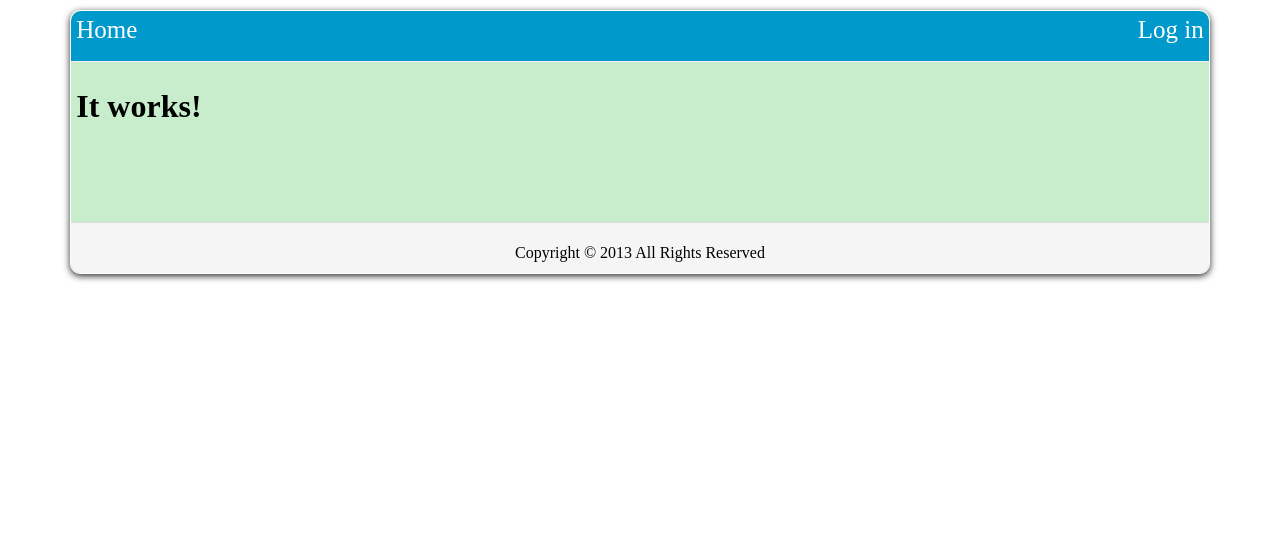
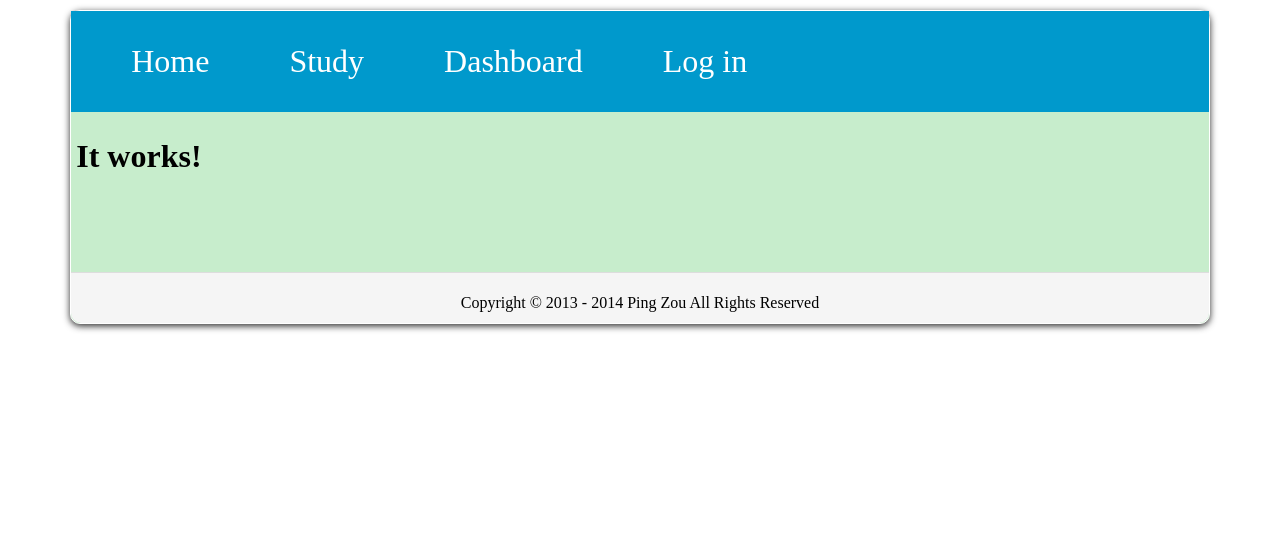
Before and after one commit to pz325/hornbook-django, a Django app: page / in a window 1280 px wide. Shown: the top 552 px of the page. Run offline with Django 3.2, Linux system fonts and the light colour scheme; parts of the project's set-up code (start-up, migrations or seed data) failed here and were passed over; some libraries are stand-ins or nearby versions.

Commit message:
add popup menu

```diff
--- a/static/css/main.css
+++ b/static/css/main.css
@@ -1,16 +1,71 @@
 /* header */
-.header
+.header_container
 {
-    overflow: auto;
+    font-size: 2em;
+    color: #FFFFFF;
+    background: #0099CC;
 }
-.header .menu
-{
-    float: left;
-}
-.header .account
+.header_container .username
 {
     float: right;
 }
+
+/* popup menu */
+nav ul ul {
+    display: none;
+}
+nav ul li:hover > ul {
+    display: block;
+}
+nav ul {
+    background: #0099CC;
+    padding: 0 20px;
+    list-style: none;
+    position: relative;
+    display: inline-table;
+}
+    nav ul:after {
+        content: ""; clear: both; display: block;
+    }
+    nav ul li {
+        float: left;
+    }
+
+nav ul li:hover {
+    background: #0099EE;
+}
+    nav ul li:hover a {
+        color: #FFFFFF;
+    }
+        nav ul li a {
+            display: block;
+            padding: 0px 40px 0px 40px;
+            color: #FFFFFF;
+            text-decoration: none;
+        }
+
+nav ul ul {
+    background: #0099EE;
+    border-radius: 0px;
+    padding: 0;
+    position: absolute;
+    top: 100%;
+}
+    nav ul ul li {
+        float: none;
+        border-top: 1px solid #EEEEEE;
+        border-bottom: 1px solid #EEEEEE;
+        position: relative;
+    }
+        nav ul ul li a {
+            padding: 15px 40px 0px 40px;
+            color: #fff;
+        }
+            nav ul ul li a:hover {
+                background: #0099EE;
+            }
+
+
 
 /* Study page controllers*/
 .controllers_wrapper
--- a/templates/base.html
+++ b/templates/base.html
@@ -22,22 +22,26 @@
   </head>
 
   <body>
-
     <div class="container">
-      <div class="header">
-        <div class="menu">
-          <a href="/">Home</a>
-          {% block page-header %}
-          {% endblock %}
-        </div>
-        <div class="account">
-          {% if user.is_authenticated %}
-            <span>{{user.username}}</span>
-            <a href="/accounts/logout/">Log out</a>
-          {% else %}
-            <a href="/accounts/login/">Log in</a>
-          {% endif %}
-        </div>
+      <div class="header_container">
+        <nav>
+          <ul>
+            <li><a href="/">Home</a></li>
+            <li><a href='/study/'>Study</a>
+              <ul>
+                <li><a href='#'>Learn New</a></li>
+                <li><a href='#'>Recap</a></li>
+              </ul>
+            </li>
+            <li><a href='/dashboard/'>Dashboard</a></li>
+            {% if user.is_authenticated %}
+            <li><a href='/accounts/logout/'>Log out</a></li>
+            {% else %}
+            <li><a href="/accounts/login/">Log in</a></li>
+            {% endif %}
+          </ul>
+          <div class="username">{{user.username}}</div>
+        </nav>
       </div>
 
       <div class="mainbody">
@@ -55,7 +59,7 @@
       </div>
 
       <div class="footer">
-        <p>Copyright © 2013 All Rights Reserved </p>
+        <p>Copyright © 2013 - 2014 Ping Zou All Rights Reserved </p>
       </div>
     </div>
 
```
Also changed, not shown: 1 other file.
